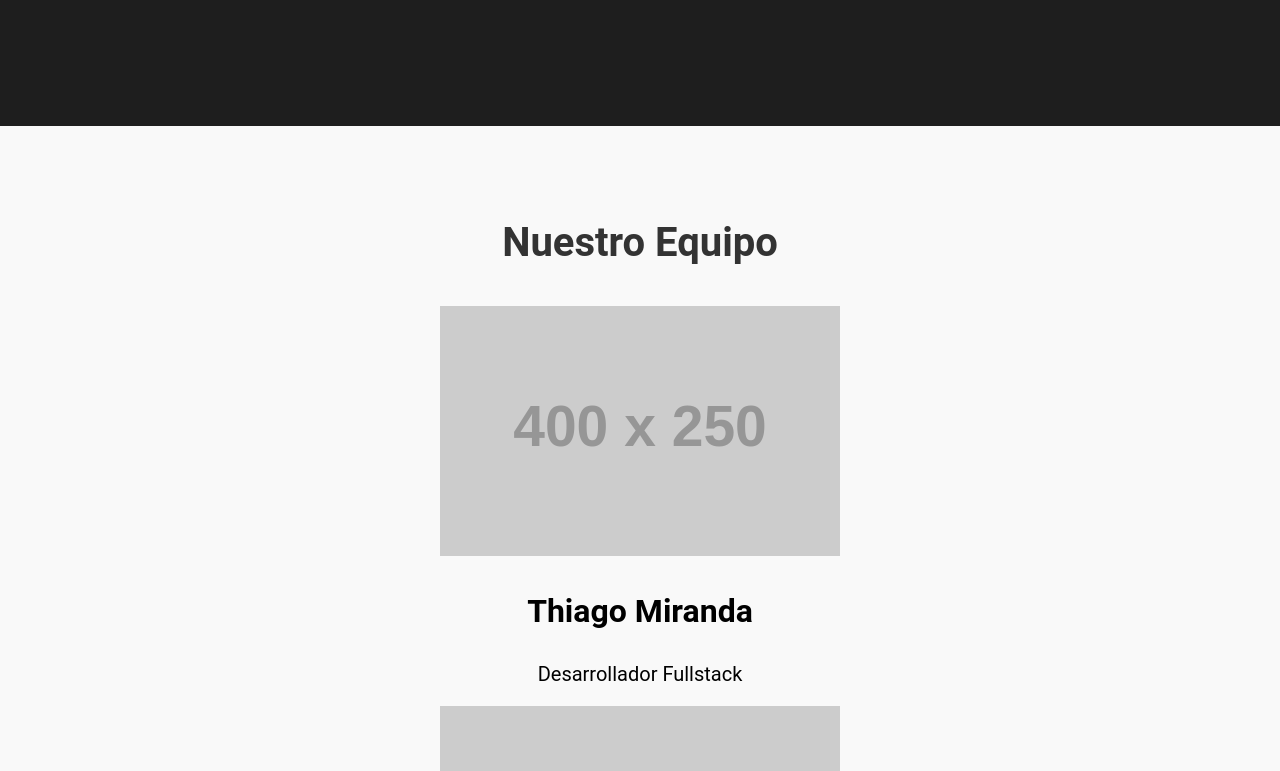
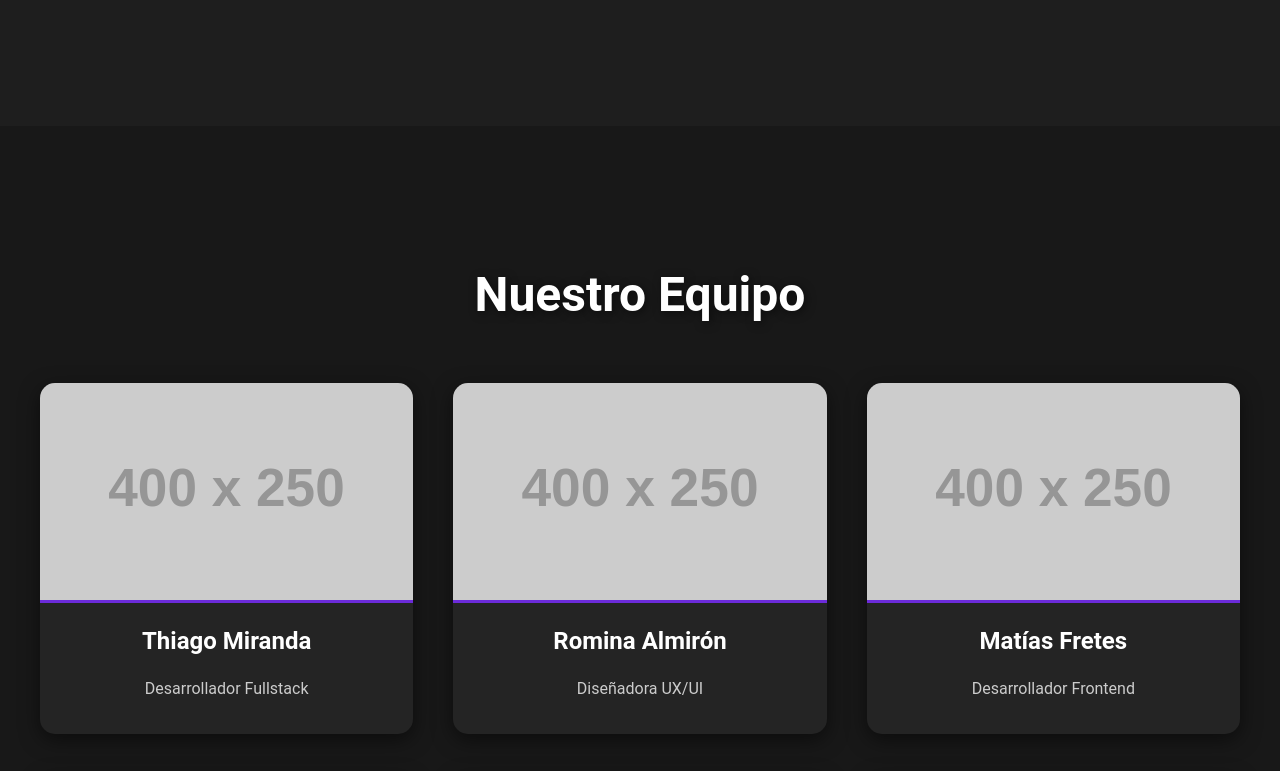
Before and after one commit to infosoftctes-rgb/pag-web, a plain HTML site: page index.html in a window 1280 px wide. Shown: the part 2540-3311 px from the top of the page. Drawn offline with Linux system fonts and the light colour scheme; placeholder pictures from the web are drawn by us.

Commit message:
Update style.css

```diff
--- a/style.css
+++ b/style.css
@@ -290,40 +290,59 @@ footer .container{
 
 /* ———————— Sección Nuestro Equipo ———————— */
 .equipo-section {
-  padding: 60px 0;
-  background-color: #f9f9f9;
+  background-color: #181818;
+  color: #fff;
   text-align: center;
+  padding: 100px 20px;
 }
 
-.equipo-section h2 {
-  font-size: 2.5rem;
-  margin-bottom: 40px;
-  color: #333;
+.titulo-equipo {
+  font-size: 3rem;
+  font-weight: 700;
+  margin-bottom: 60px;
+  color: #fff;
+  text-shadow: 2px 2px 10px rgba(0, 0, 0, 0.5);
 }
 
-.equipo-grilla {
+.equipo-container {
   display: grid;
-  grid-template-columns: repeat(auto-fit, minmax(200px, 1fr));
-  gap: 30px;
-  max-width: 1000px;
+  grid-template-columns: repeat(auto-fit, minmax(280px, 1fr));
+  gap: 40px;
+  justify-content: center;
+  align-items: stretch;
+  max-width: 1200px;
   margin: 0 auto;
-  padding: 0 20px;
 }
 
-.miembro {
-  background-color: #fff;
-  padding: 20px;
-  border-radius: 8px;
-  box-shadow: 0 2px 8px rgba(0,0,0,0.1);
+.equipo-card {
+  background-color: #242424;
+  border-radius: 15px;
+  box-shadow: 0 6px 20px rgba(0, 0, 0, 0.5);
+  overflow: hidden;
+  transition: transform 0.3s ease, box-shadow 0.3s ease;
+  padding-bottom: 20px;
 }
 
-.miembro h3 {
-  font-size: 1.4rem;
-  margin-bottom: 10px;
-  color: #222;
+.equipo-card:hover {
+  transform: translateY(-10px);
+  box-shadow: 0 10px 30px rgba(255, 255, 255, 0.1);
 }
 
-.miembro p {
+.equipo-card img {
+  width: 100%;
+  height: 220px;
+  object-fit: cover;
+  border-bottom: 3px solid #6c2bd9; /* color violeta igual que tus botones */
+}
+
+.equipo-card h3 {
+  margin-top: 20px;
+  font-size: 1.5rem;
+  font-weight: 600;
+}
+
+.equipo-card p {
+  margin-top: 8px;
   font-size: 1rem;
-  color: #555;
+  color: #ccc;
 }
```
